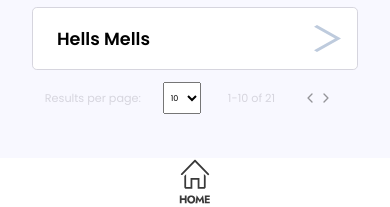
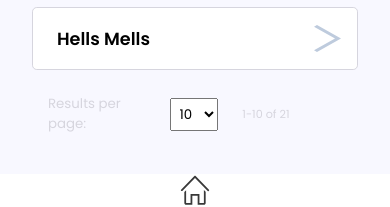
Before and after one commit to nology-tech/verde-client-project, a React (Vite) app: page /clients in a window 390 px wide. Shown: the part 893-1100 px from the top of the page. Built offline with nearby package versions, Linux system fonts and the light colour scheme; no server answers; sample sign-in values are in the browser's storage.

Commit message:
mobile view returned to original design, only colour and font adjusted

```diff
--- a/src/pages/Clients/Clients.scss
+++ b/src/pages/Clients/Clients.scss
@@ -1,6 +1,5 @@
 @use "../../styles/variables" as *;
 @use "../../styles/typography" as *;
-
 
 
 .clients{
@@ -28,47 +27,62 @@
 
     &__heading{
         display: flex;
-        width:9rem;
+        width:20rem;
         height:3.5rem;
         align-items: center;
-        font-size: 0.7rem;
-    }
-    &__page-results--index {
-        text-align: center;
+        font-size: smaller;
         color: $clr-accent-grey;
-        margin-right: 0.5rem;
-        width: 6.5rem;
-        font-size: 0.7rem;
+        margin-left: 1rem;
     }
 
-    &__page-results {
-        margin-left:0.8rem;
-        margin-right: 1.5rem;
-        display: flex;
-        align-items: center;
-        justify-content: space-between;
-
-        label {
-            color: $clr-accent-grey;
-        }
-
-        &--arrow {
-            display:unset;
-            color: $clr-accent-grey;
-            width: 1rem;
-            opacity: 40%;
-            }
+    &__page-results--index {
+        color: $clr-accent-grey;
+        font-size: 0.7rem;
     }
 }
 
-#results-per-page {
-    width: 2.5rem;
-    height: 2rem;
-    padding:0.2rem;
-    font-size: 0.5rem;
-
+.clients__page-results {
+    display: flex;
+    flex-direction: row;
+    align-items: center;
+    margin-top: 1rem;
 }
 
+#results-per-page {
+    padding:0.3rem;
+    margin: 0 1rem;
+}
+// @media screen and (min-width:$mobile-breakpoint) {
+//     .clients {
+
+//         &__heading{
+//         display: flex;
+//         width:9rem;
+//         height:3.5rem;
+//         align-items: center;
+//         font-size: 0.7rem;
+//     }
+//     &__page-results--index {
+//         text-align: center;
+//         color: $clr-accent-grey;
+//         margin-right: 0.5rem;
+//         width: 6.5rem;
+//         font-size: 0.7rem;
+//     }
+
+//     &__page-results {
+//         margin-left:1rem;
+//         margin-right: 1.5rem;
+//         display: flex;
+//         align-items: center;
+//         justify-content: space-around;
+
+//         label {
+//             color: $clr-accent-grey;
+//         }
+//     }
+//     }
+// }
 
 @media screen and (min-width:$desktop-breakpoint) {
     .clients {
```
